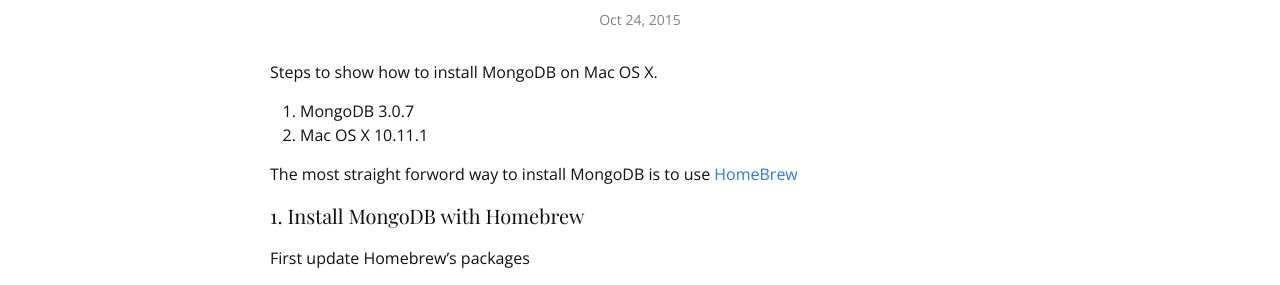
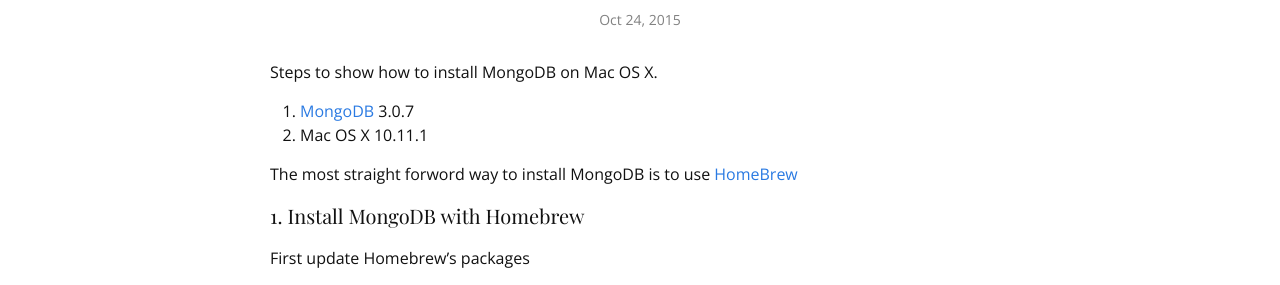
Before and after one commit to huseyinozyilmaz/huseyinozyilmaz.github.io, a Jekyll site: the page built from _posts/2015-10-24-how-to-install-mongodb-on-mac-os-x.md, in a window 1280 px wide. Shown: the part 140-425 px from the top of the page. Built offline with Jekyll 4.4.1, drawn with Linux system fonts in a browser that asks for light colours; nearby versions of some CDN libraries; some web fonts are replaced; comment, search, counter and statistics services are not loaded.

```diff
--- a/_posts/2015-10-24-how-to-install-mongodb-on-mac-os-x.md
+++ b/_posts/2015-10-24-how-to-install-mongodb-on-mac-os-x.md
@@ -7,7 +7,7 @@ categories: posts
 
 Steps to show how to install MongoDB on Mac OS X.
 
-1. MongoDB 3.0.7
+1. [MongoDB] 3.0.7
 2. Mac OS X 10.11.1
 
 The most straight forword way to install MongoDB is to use [HomeBrew]
```
Also changed, not shown: other parts of _posts/2015-10-24-how-to-install-mongodb-on-mac-os-x.md (+1 -0 lines).
